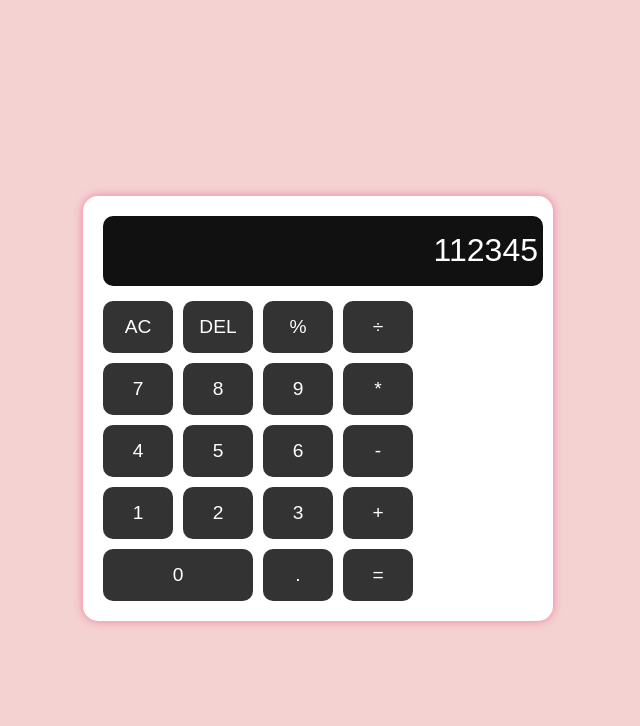
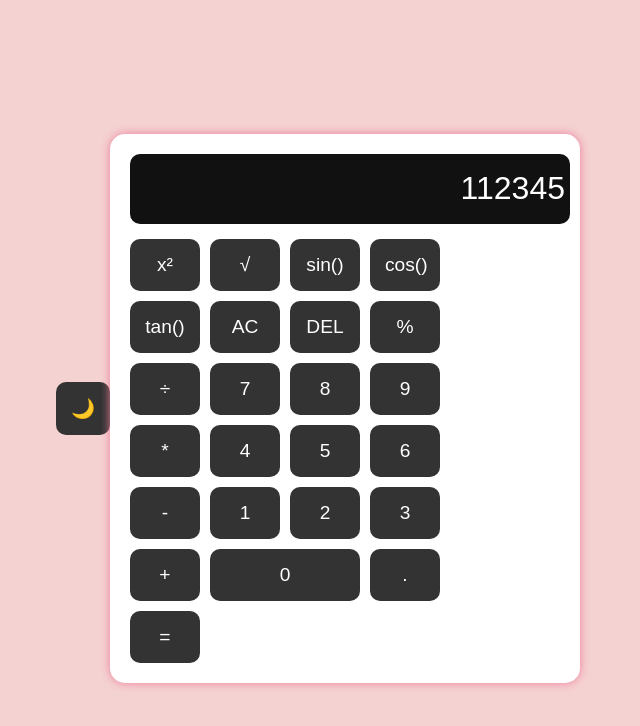
Before and after one commit to Aparna2023-creator/calculator, a plain HTML site: page index.html in a window 1280 px wide. Shown: the whole page, without its empty margins (322-962 px from the left). Drawn offline with Linux system fonts and the light colour scheme.

Commit message:
Add theme toggle button and new calculator functions

```diff
--- a/index.html
+++ b/index.html
@@ -7,9 +7,17 @@
     <link rel="stylesheet" href="style.css">
 </head>
 <body>
+    <button id="theme-toggle">🌙</button>
+
     <div class="Calculator">
         <input type="text" id="display" readonly>
         <div class="buttons">
+            <button onclick="square()">x²</button>
+            <button onclick="sqrt()">√</button>
+            <button onclick="sin()">sin()</button>
+            <button onclick="cos()">cos()</button>
+            <button onclick="tan()">tan()</button>
+
             <button onclick="clearDisplay()">AC</button>
             <button onclick="deleteChar()">DEL</button>
             <button onclick="appendChar('%')">%</button>
@@ -33,7 +41,7 @@
 
             <button onclick="appendChar('0')" class="zero">0</button>
             <button onclick="appendChar('.')">.</button>
-            <button onclick="Calculate()">=</button>
+            <button onclick="Calculate()" class="equal">=</button>
         </div>
     </div>
 
```
